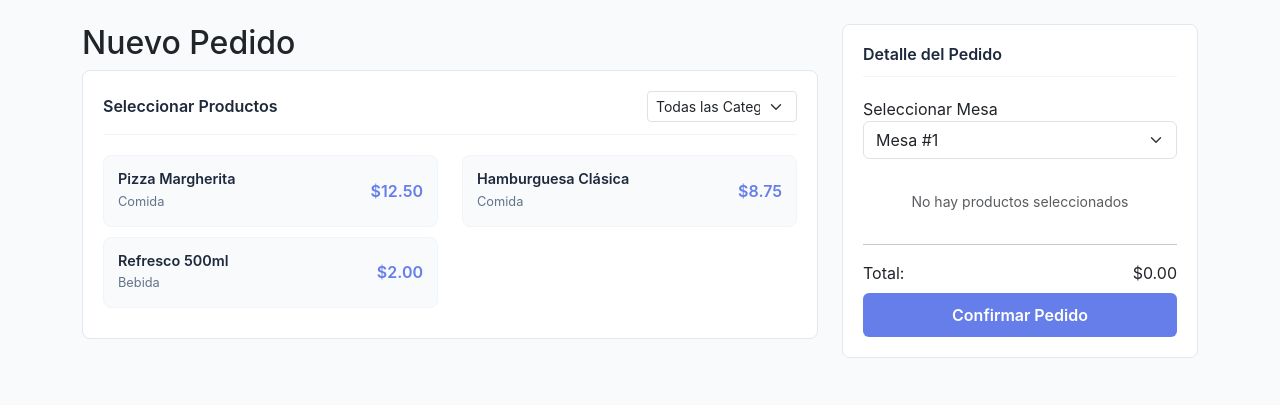
After one commit to Olmert97/restaurante-app, a PHP site: page /frm/Pedidos.php in a window 1280 px wide. The commit adds this page. Shown: the top 405 px of the page. Run offline with PHP 8.4, Linux system fonts and the light colour scheme.

```diff
--- /dev/null
+++ b/admin/frm/Pedidos.php
@@ -0,0 +1,139 @@
+<?php
+// conexion.php (Asegúrate de tener este archivo con tu conexión PDO)
+// include 'conexion.php';
+
+// Simulación de datos (En producción vendrán de tu base de datos dbRestauranteApp)
+$productos = [
+    ['id' => 1, 'nombre' => 'Pizza Margherita', 'precio' => 12.50, 'categoria' => 'Comida'],
+    ['id' => 2, 'nombre' => 'Hamburguesa Clásica', 'precio' => 8.75, 'categoria' => 'Comida'],
+    ['id' => 3, 'nombre' => 'Refresco 500ml', 'precio' => 2.00, 'categoria' => 'Bebida'],
+];
+
+$mesas = [1, 2, 3, 4, 5];
+?>
+
+<!DOCTYPE html>
+<html lang="es">
+<head>
+    <meta charset="UTF-8">
+    <meta name="viewport" content="width=device-width, initial-scale=1.0">
+    <title>Tomar Pedido - Restaurante App</title>
+    <link href="https://cdn.jsdelivr.net/npm/bootstrap@5.3.0/dist/css/bootstrap.min.css" rel="stylesheet">
+    <style>
+        :root { --primary: #667eea; --secondary: #764ba2; }
+        body { background: #f8fafc; font-family: 'Inter', sans-serif; }
+
+        /* Estilos que proporcionaste */
+        .chart-card { background: white; border-radius: 8px; padding: 1.25rem; border: 1px solid #e2e8f0; margin-bottom: 1.5rem; }
+        .chart-header { display: flex; justify-content: space-between; align-items: center; margin-bottom: 1.25rem; padding-bottom: 0.75rem; border-bottom: 1px solid #f1f5f9; }
+        .chart-title { font-size: 1rem; font-weight: 600; color: #1e293b; margin: 0; }
+
+        .menu-item { display: flex; align-items: center; padding: 0.875rem; background: #f8fafc; border-radius: 8px; margin-bottom: 0.625rem; border: 1px solid #f1f5f9; cursor: pointer; transition: 0.2s; }
+        .menu-item:hover { background: #eff6ff; border-color: var(--primary); }
+
+        .menu-item-info h6 { margin: 0; font-weight: 600; color: #1e293b; font-size: 0.9rem; }
+        .menu-item-info small { color: #64748b; font-size: 0.8rem; }
+        .sales-count { font-weight: 600; color: #667eea; font-size: 1rem; margin-left: auto; }
+
+        .btn-primary-custom { background: var(--primary); border: none; color: white; padding: 10px 20px; border-radius: 6px; font-weight: 600; width: 100%; }
+        .order-summary { position: sticky; top: 20px; }
+    </style>
+</head>
+<body>
+
+<div class="container py-4">
+    <div class="row">
+        <div class="col-lg-8">
+            <h2 class="section-title">Nuevo Pedido</h2>
+            <div class="chart-card">
+                <div class="chart-header">
+                    <h3 class="chart-title">Seleccionar Productos</h3>
+                    <select class="form-select form-select-sm" style="width: 150px;">
+                        <option>Todas las Categorías</option>
+                    </select>
+                </div>
+
+                <div class="row">
+                    <?php foreach ($productos as $prod): ?>
+                    <div class="col-md-6">
+                        <div class="menu-item" onclick="agregarAlPedido('<?= $prod['nombre'] ?>', <?= $prod['precio'] ?>, <?= $prod['id'] ?>)">
+                            <div class="menu-item-info">
+                                <h6><?= $prod['nombre'] ?></h6>
+                                <small><?= $prod['categoria'] ?></small>
+                            </div>
+                            <div class="sales-count">$<?= number_format($prod['precio'], 2) ?></div>
+                        </div>
+                    </div>
+                    <?php endforeach; ?>
+                </div>
+            </div>
+        </div>
+
+        <div class="col-lg-4">
+            <div class="order-summary">
+                <div class="chart-card">
+                    <div class="chart-header">
+                        <h3 class="chart-title">Detalle del Pedido</h3>
+                    </div>
+
+                    <form action="procesar_pedido.php" method="POST">
+                        <div class="mb-3">
+                            <label class="stat-label">Seleccionar Mesa</label>
+                            <select name="idMesa" class="form-select" required>
+                                <?php foreach ($mesas as $m): ?>
+                                    <option value="<?= $m ?>">Mesa #<?= $m ?></option>
+                                <?php endforeach; ?>
+                            </select>
+                        </div>
+
+                        <div id="lista-pedido" class="mb-3">
+                            <p class="text-center text-muted small py-3">No hay productos seleccionados</p>
+                        </div>
+
+                        <hr>
+                        <div class="d-flex justify-content-between mb-2">
+                            <span class="stat-label">Total:</span>
+                            <span class="stat-value" id="total-pedido">$0.00</span>
+                        </div>
+
+                        <button type="submit" class="btn-primary-custom">Confirmar Pedido</button>
+                    </form>
+                </div>
+            </div>
+        </div>
+    </div>
+</div>
+
+<script>
+    let pedido = [];
+    let total = 0;
+
+    function agregarAlPedido(nombre, precio, id) {
+        pedido.push({ nombre, precio, id });
+        total += precio;
+        renderizarPedido();
+    }
+
+    function renderizarPedido() {
+        const lista = document.getElementById('lista-pedido');
+        const totalTxt = document.getElementById('total-pedido');
+
+        if (pedido.length === 0) {
+            lista.innerHTML = '<p class="text-center text-muted small py-3">No hay productos seleccionados</p>';
+        } else {
+            lista.innerHTML = pedido.map((item, index) => `
+                <div class="d-flex justify-content-between align-items-center mb-2 border-bottom pb-2">
+                    <div>
+                        <span class="d-block small fw-bold">${item.nombre}</span>
+                        <input type="hidden" name="productos[]" value="${item.id}">
+                    </div>
+                    <span class="small text-primary fw-bold">$${item.precio.toFixed(2)}</span>
+                </div>
+            `).join('');
+        }
+        totalTxt.innerText = `$${total.toFixed(2)}`;
+    }
+</script>
+
+</body>
+</html>
--- a/admin/funciones/funciones.php
+++ b/admin/funciones/funciones.php
@@ -571,7 +571,7 @@ echo <<<EOT
 <i class="ri-arrow-down-s-line ms-auto"></i>
 </a>
 <div class="collapse submenu" id="pedidos-collapse">
-<a href="#" onclick="frm_tomarPedido()"><i class="ri-pencil-line"></i> Tomar Pedido</a>
+<a href="pedidos.php" onclick="frm_tomarPedido()"><i class="ri-pencil-line"></i> Tomar Pedido</a>
 <a href="#" onclick="frm_prepararPedido()"><i class="ri-cooking-line"></i> Preparar Pedido</a>
 <a href="#" onclick="frm_cancelarPedido()"><i class="ri-close-circle-line"></i> Cancelar Pedido</a>
 </div>
```
Also changed, not shown: admin/frm/frm_menu_principal.php (+6 -1 lines).
